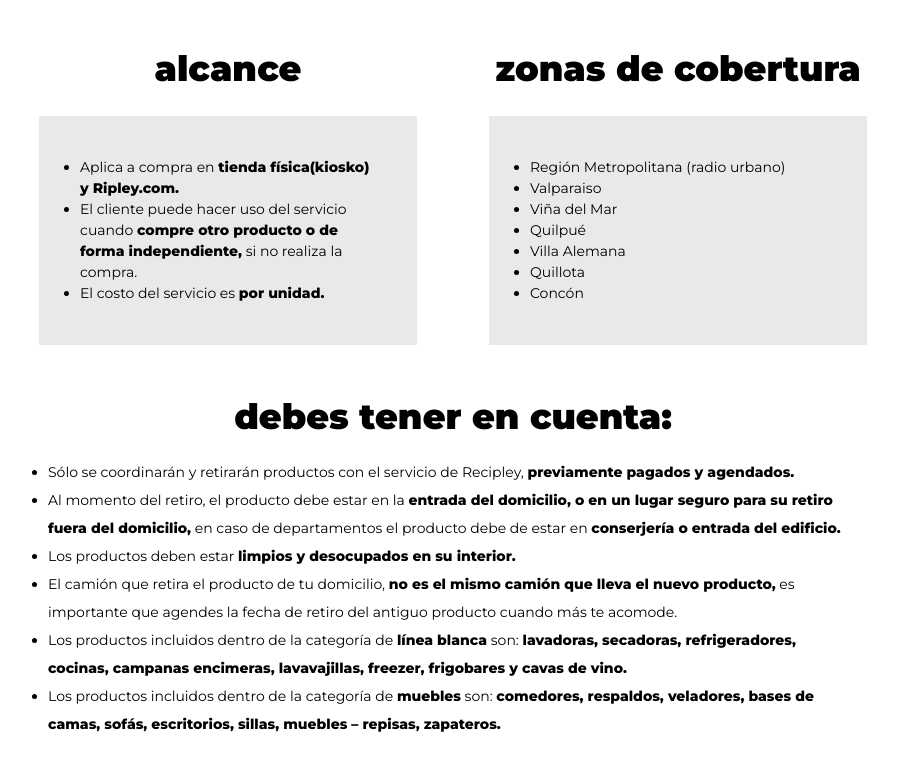
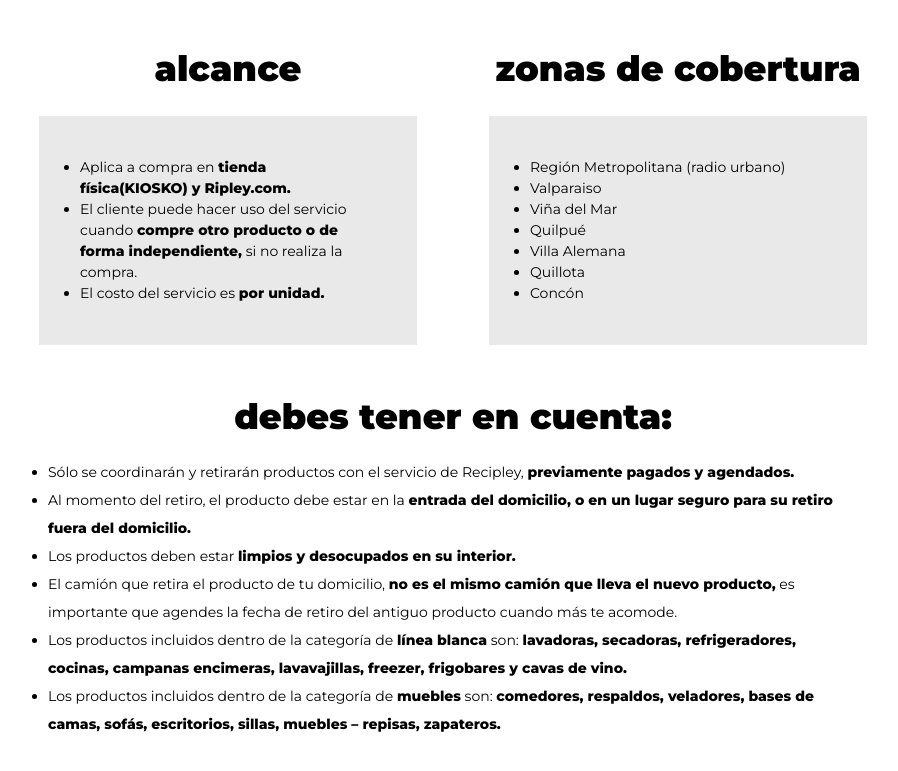
Before and after one commit to ChillyMedina/landingRecipley, a plain HTML site: page index.html in a window 1280 px wide. Shown: the part 1922-2693 px from the top of the page, without its empty margins (187-1085 px from the left). Drawn offline with Linux system fonts and the light colour scheme.

Commit message:
corrección detalles html

```diff
--- a/index.html
+++ b/index.html
@@ -127,7 +127,7 @@
             <h2 class=titlereci>alcance</h2>
             <div class="tablebody">
               <ul>
-                <li>Aplica a compra en <span>tienda física(kiosko) y Ripley.com.</span></li>
+                <li>Aplica a compra en <span>tienda física(KIOSKO) y Ripley.com.</span></li>
                 <li>El cliente puede hacer uso del servicio cuando <span>compre otro producto o de forma independiente,</span> si no realiza la compra.</li>
                 <li>El costo del servicio es <span>por unidad.</span></li>
               </ul>
@@ -156,7 +156,7 @@
           <div class="listfinal">
             <ul>
               <li>Sólo se coordinarán y retirarán productos con el servicio de Recipley, <span>previamente pagados y agendados.</span></li>
-              <li>Al momento del retiro, el producto debe estar en la <span>entrada del domicilio, o en un lugar seguro para su retiro fuera del domicilio,</span> en caso de departamentos el producto debe de estar en <span>conserjería o entrada del edificio.</span> </li>
+              <li>Al momento del retiro, el producto debe estar en la <span>entrada del domicilio, o en un lugar seguro para su retiro fuera del domicilio.</span></li>
               <li>Los productos deben estar <span>limpios y desocupados en su interior.</span></li>
               <li>El camión que retira el producto de tu domicilio, <span>no es el mismo camión que lleva el nuevo producto,</span> es importante que agendes la fecha de retiro del antiguo producto cuando más te acomode.</li>
               <li>Los productos incluidos dentro de la categoría de <span>línea blanca</span> son: <span>lavadoras, secadoras, refrigeradores, cocinas, campanas encimeras, lavavajillas, freezer, frigobares y cavas de vino.</span></li>
```
